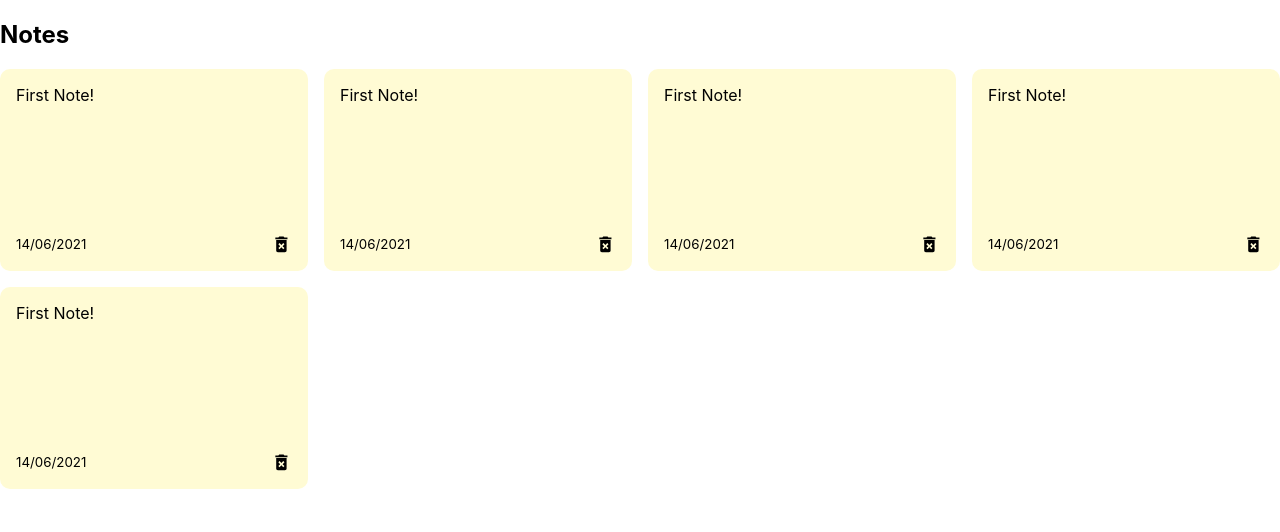
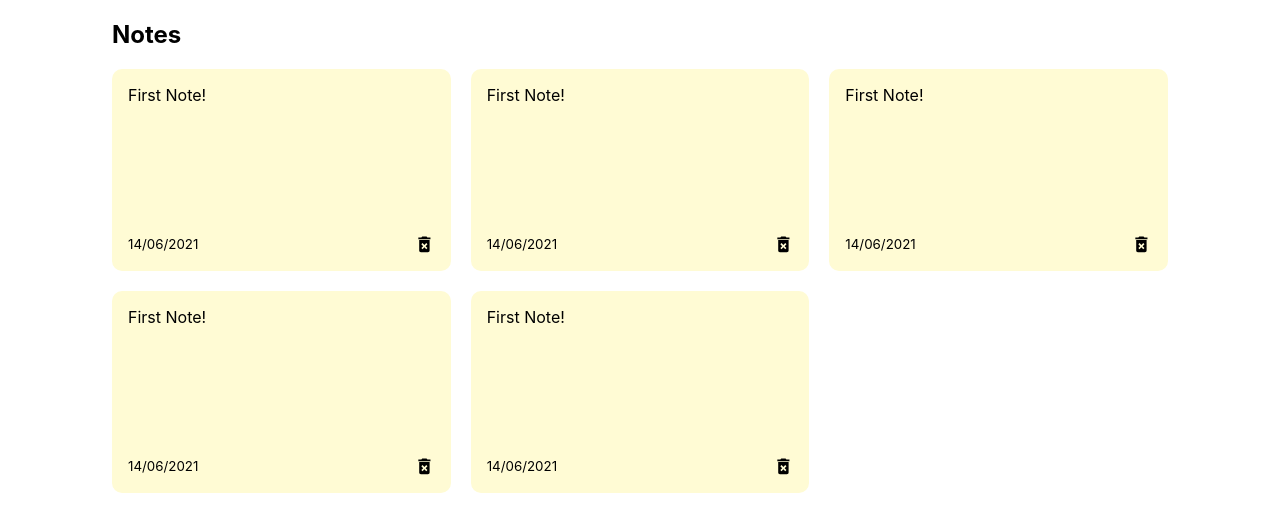
Before and after one commit to imveeru/react-notes, a React (Create React App) app: page / in a window 1280 px wide. Shown: the top 532 px of the page. Built offline with nearby package versions, Linux system fonts and the light colour scheme.

Commit message:
:sparkles: Added some extra styles.

```diff
--- a/src/App.js
+++ b/src/App.js
@@ -2,6 +2,9 @@ import React from 'react'
 import NotesList from './components/NotesList'
 
 function App() {
+
+
+
   return (
     <div className="container">
       <h2>Notes</h2>
--- a/src/index.css
+++ b/src/index.css
@@ -12,10 +12,16 @@ code {
     monospace;
 }
 
+.container {
+  max-width:82.5%;
+  margin-right: auto;
+  margin-left: auto;
+}
+
 .notes-list{
   display:grid;
-  grid-gap: 1rem;
-  grid-template-columns: repeat(auto-fit,minmax(250px,1fr));
+  grid-gap: 1.25rem;
+  grid-template-columns: repeat(auto-fit,minmax(300px,1fr));
 }
 
 
```
